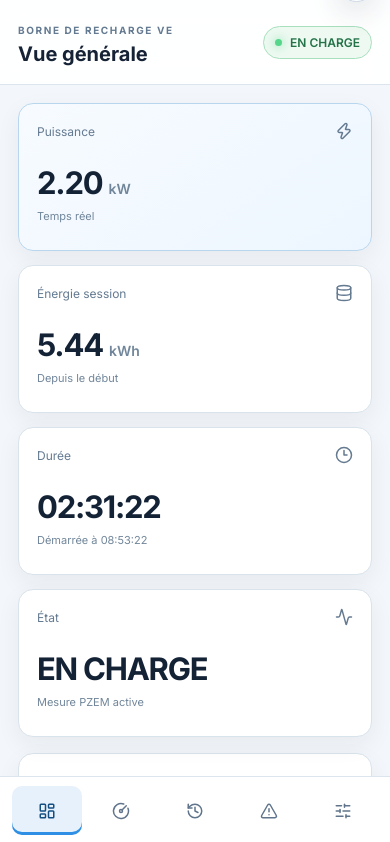
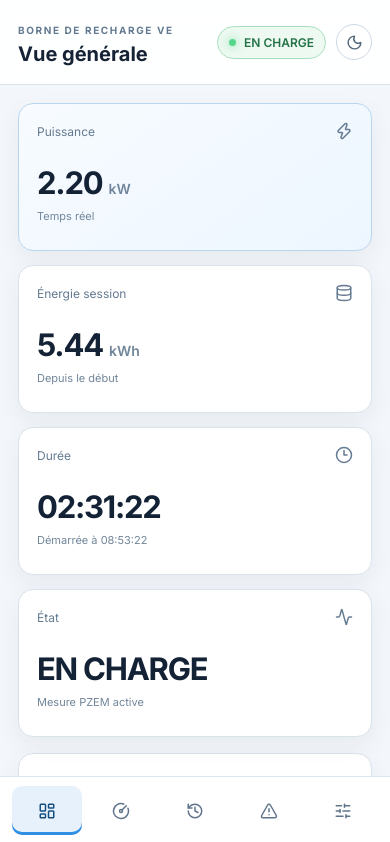
Before and after one commit to Scorpion160/borne-de-recharge-ve, a React (Vite) app in the folder frontend/vescope-supervisor/: page / in a window 390 px wide. Shown: the top 842 px of the page. Built offline with nearby package versions, Linux system fonts and the light colour scheme.

Commit message:
Adapter le bouton de thème à la barre supérieure

```diff
--- a/frontend/vescope-supervisor/src/theme.css
+++ b/frontend/vescope-supervisor/src/theme.css
@@ -1,26 +1,22 @@
 .theme-toggle {
-  position: fixed;
-  right: 22px;
-  bottom: 66px;
-  z-index: 50;
   display: inline-flex;
   align-items: center;
-  gap: 8px;
-  padding: 10px 13px;
-  border: 1px solid #29425f;
+  gap: 7px;
+  min-height: 38px;
+  padding: 8px 11px;
+  border: 1px solid #26394e;
   border-radius: 999px;
-  background: rgba(13, 25, 40, .96);
-  color: #dbe9f7;
-  box-shadow: 0 10px 30px rgba(0, 0, 0, .24);
+  background: transparent;
+  color: #a9b8c9;
   cursor: pointer;
-  backdrop-filter: blur(12px);
-  transition: transform .15s ease, background .2s ease, border-color .2s ease, color .2s ease;
+  transition: background .2s ease, border-color .2s ease, color .2s ease, transform .15s ease;
 }
 
 .theme-toggle:hover {
   transform: translateY(-1px);
-  background: #13243a;
+  background: #111f32;
   border-color: #4d79a6;
+  color: #e8eef7;
 }
 
 .theme-toggle:focus-visible {
@@ -29,7 +25,7 @@
 }
 
 .theme-toggle span {
-  font-size: 12px;
+  font-size: 11px;
   font-weight: 600;
 }
 
@@ -212,26 +208,35 @@
 }
 
 :root[data-theme='light'] .theme-toggle {
-  background: rgba(255, 255, 255, .96);
-  color: #22354a;
+  background: #ffffff;
+  color: #53687d;
   border-color: #cbd8e5;
-  box-shadow: 0 10px 30px rgba(32, 53, 76, .14);
 }
 
 :root[data-theme='light'] .theme-toggle:hover {
-  background: #f2f7fb;
+  background: #eef4fa;
   border-color: #92b8dc;
+  color: #22354a;
+}
+
+@media (max-width: 1100px) {
+  .theme-toggle {
+    width: 38px;
+    min-width: 38px;
+    justify-content: center;
+    padding: 8px;
+  }
+
+  .theme-toggle span {
+    display: none;
+  }
 }
 
 @media (max-width: 760px) {
   .theme-toggle {
-    right: 14px;
-    bottom: 82px;
-    padding: 10px;
-  }
-
-  .theme-toggle span {
-    display: none;
+    width: 36px;
+    min-width: 36px;
+    min-height: 36px;
   }
 
   :root[data-theme='light'] .sidebar {
```
